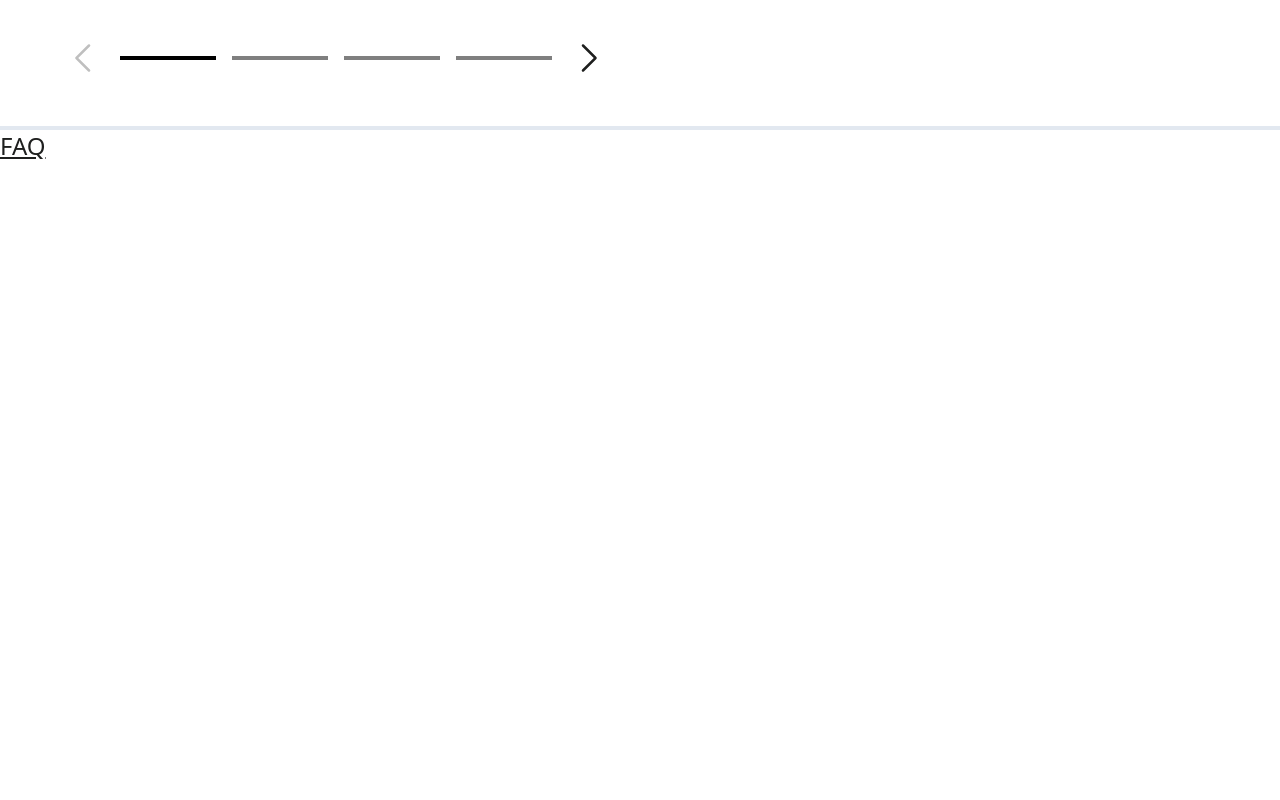
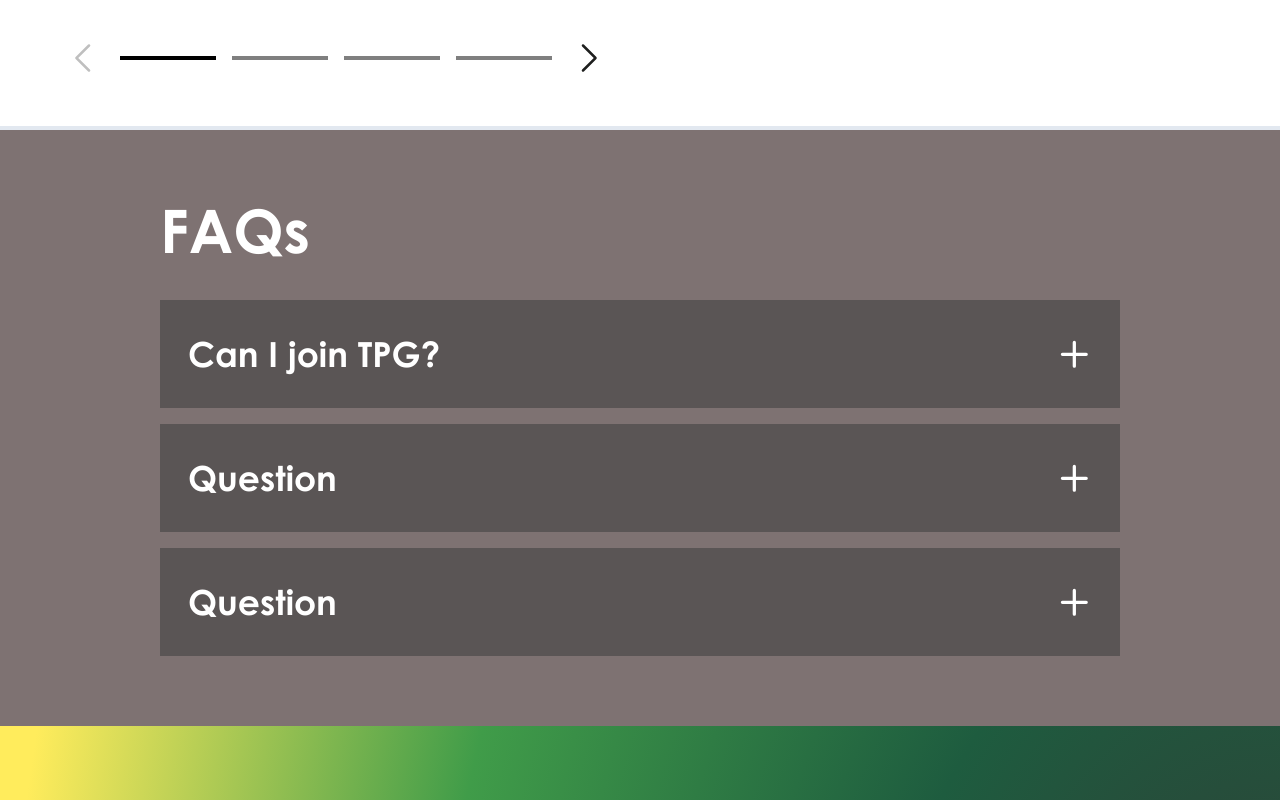
Before and after one commit to PUP-The-Programmers-Guild/TPGWebsite, a Next.js app: page / in a window 1280 px wide. Shown: the part 3280-4080 px from the top of the page. Built offline with nearby package versions, Linux system fonts and the light colour scheme; what tailwind-gradient-mask-image would draw is missing.

Commit message:
added faqs section in home page

```diff
--- /dev/null
+++ b/src/components/Home/FAQS.tsx
@@ -0,0 +1,39 @@
+import { Accordion, AccordionContent, AccordionItem, AccordionTrigger } from "@/components/base/Accordion";
+import { Minus, Plus } from "@phosphor-icons/react";
+
+const questions = [
+  {
+    title: "Can I join TPG?",
+    description: "Lorem ipsum dolor sit amet, consectetur adipiscing elit, sed do eiusmod tempor incididunt ut labore et dolore magna aliqua. Ut enim ad minim veniam, quis nostrud exercitation ullamco laboris nisi ut aliquip ex ea commodo consequat.",
+  },
+  {
+    title: "Question",
+    description: "Lorem ipsum dolor sit amet, consectetur adipiscing elit, sed do eiusmod tempor incididunt ut labore et dolore magna aliqua. Ut enim ad minim veniam, quis nostrud exercitation ullamco laboris nisi ut aliquip ex ea commodo consequat.",
+  },
+  {
+    title: "Question",
+    description: "Lorem ipsum dolor sit amet, consectetur adipiscing elit, sed do eiusmod tempor incididunt ut labore et dolore magna aliqua. Ut enim ad minim veniam, quis nostrud exercitation ullamco laboris nisi ut aliquip ex ea commodo consequat.",
+  },
+];
+
+export default function FAQS() {
+  return (
+    <section className="bg-[#7E7272] py-[4.375rem] text-white">
+      <div className="mx-auto max-w-[960px] space-y-10">
+        <h2 className="font-title text-6xl font-bold">FAQs</h2>
+        <Accordion type="single" collapsible className="space-y-4">
+          {questions.map((question, index) => (
+            <AccordionItem key={index} value={index.toString()} className="space-y-7 bg-[#5A5555] p-7">
+              <AccordionTrigger className="font-heading text-[2.16506rem] font-bold [&[data-state=open]>#minus]:block [&[data-state=open]>#plus]:hidden">
+                {question.title}
+                <Plus id="plus" weight="bold" />
+                <Minus id="minus" weight="bold" className="hidden" />
+              </AccordionTrigger>
+              <AccordionContent className="font-body text-xl">{question.description}</AccordionContent>
+            </AccordionItem>
+          ))}
+        </Accordion>
+      </div>
+    </section>
+  );
+}
--- a/src/components/base/Accordion.tsx
+++ b/src/components/base/Accordion.tsx
@@ -26,10 +26,7 @@
     <AccordionPrimitive.Trigger
       ref={ref}
       // padding, font-size, and font-weight not yet final
-      className={cn(
-        "flex flex-1 items-center justify-between py-4 text-lg font-medium transition-all",
-        className,
-      )}
+      className={cn("flex flex-1 items-center justify-between transition-all", className)}
       {...props}
     >
       {children}
@@ -46,7 +43,7 @@
     ref={ref}
     className={cn(
       "overflow-hidden transition-all data-[state=closed]:animate-accordion-up data-[state=open]:animate-accordion-down",
-      className,
+      className
     )}
     {...props}
   >
@@ -56,4 +53,4 @@
 ));
 AccordionContent.displayName = AccordionPrimitive.Content.displayName;
 
-export { Accordion, AccordionItem, AccordionTrigger, AccordionContent };
+export { Accordion, AccordionContent, AccordionItem, AccordionTrigger };
--- a/src/pages/index.tsx
+++ b/src/pages/index.tsx
@@ -1,4 +1,5 @@
 import Contacts from "@/components/Home/Contacts";
+import FAQS from "@/components/Home/FAQS";
 import HeroCarousel from "@/components/Home/HeroCarousel";
 import LatestNews from "@/components/Home/LatestNews/LatestNews";
 import Mission from "@/components/Home/Mission";
@@ -19,11 +20,7 @@
       </section>
 
       <LatestNews />
-
-      <section className="min-h-screen">
-        <h1 className="text-2xl underline">FAQ</h1>
-      </section>
-
+      <FAQS />
       <Contacts />
     </>
   );
```
